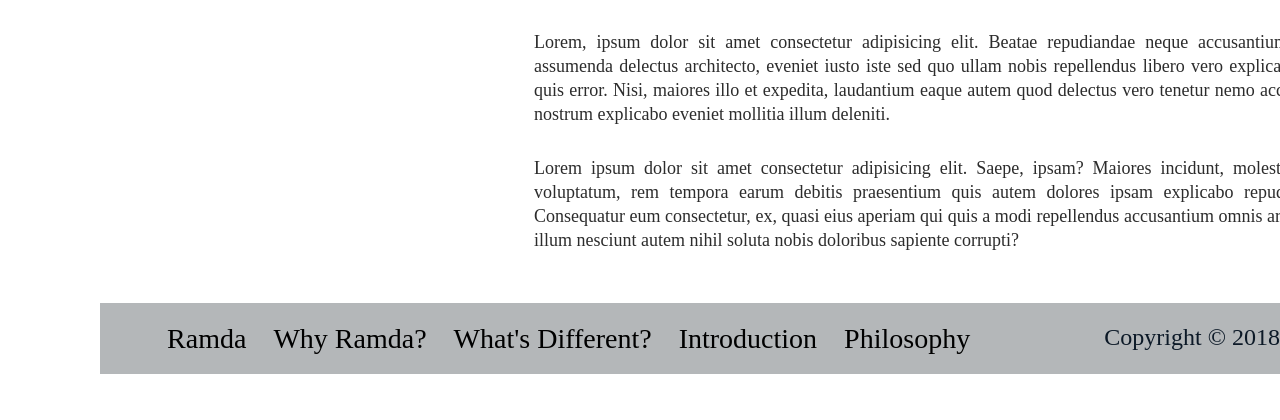
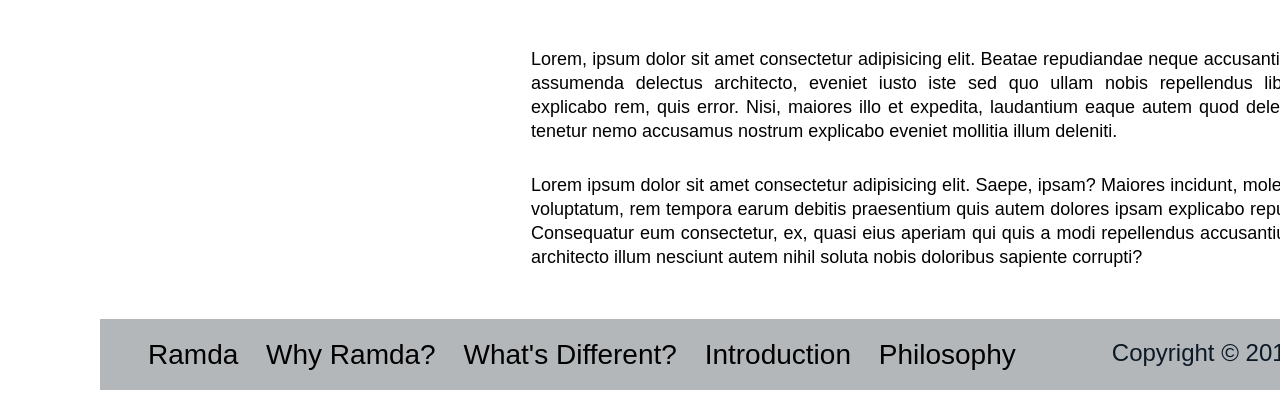
Before and after one commit to arjuncv7/Homework, a plain HTML site: page Homework2/index.html in a window 1280 px wide. Shown: the part 793-1213 px from the top of the page. Drawn offline with Linux system fonts and the light colour scheme.

Commit message:
homework2latestfixupdated

```diff
--- a/Homework2/index.html
+++ b/Homework2/index.html
@@ -28,7 +28,8 @@
         <a href="#" class="header-menu-item">Node.js for all</a>
       </div>
     </nav>
-    <aside class="sidebar-container">
+    <main class="container">
+      <aside>
         <div class="sidebar">
           <a href="#" class="sidebar-item">Ramda</a>
           <a href="#" class="sidebar-item">Why Ramda?</a>
@@ -37,14 +38,13 @@
           <a href="#" class="sidebar-item">Philosophy</a>
         </div>
       </aside>
-    <main class="main-container">
+      <div class="ramda-content">
         <div class="ramda-image">
           <img src="./img/logo.JPG" alt="logo" />
         </div>
         <section>
           <article>
-          <div class="article-item1">
-            <p>
+            <p class="ramda-para-1">
               Lorem, ipsum dolor sit amet consectetur adipisicing elit. Beatae
               repudiandae neque accusantium nemo assumenda delectus architecto,
               eveniet iusto iste sed quo ullam nobis repellendus libero vero
@@ -52,8 +52,6 @@
               laudantium eaque autem quod delectus vero tenetur nemo accusamus
               nostrum explicabo eveniet mollitia illum deleniti.
             </p>
-          </div>
-          <div class="article-item2">
             <p>
               Lorem ipsum dolor sit amet consectetur adipisicing elit. Saepe,
               ipsam? Maiores incidunt, molestiae quo voluptatum, rem tempora
@@ -62,17 +60,17 @@
               qui quis a modi repellendus accusantium omnis architecto illum
               nesciunt autem nihil soluta nobis doloribus sapiente corrupti?
             </p>
-          </div>
           </article>
         </section>
+      </div>
     </main>
-    <footer class="footer-container">
+    <footer class="container">
       <nav class="footer-menu">
-        <a href="#">Ramda</a>
-        <a href="#" class="footer-menu-item">Why Ramda?</a>
-        <a href="#" class="footer-menu-item">What's Different?</a>
-        <a href="#" class="footer-menu-item">Introduction</a>
-        <a href="#" class="footer-menu-item">Philosophy</a>
+        <a href="#" class="footer-link">Ramda</a>
+        <a href="#" class="footer-link footer-menu-item">Why Ramda?</a>
+        <a href="#" class="footer-link footer-menu-item">What's Different?</a>
+        <a href="#" class="footer-link footer-menu-item">Introduction</a>
+        <a href="#" class="footer-link footer-menu-item">Philosophy</a>
       </nav>
       <p class="copyright">Copyright © 2018</p>
     </footer>
--- a/Homework2/styles/styles.css
+++ b/Homework2/styles/styles.css
@@ -1,59 +1,55 @@
-html {
+body {
   width: 1480px;
   margin: 0 auto;
-
+  font-family: sans-serif;
 }
 .container {
   width: 1280px;
-  margin: 0 auto;
+  margin: 61px auto 0 auto;
+}
+main {
+  display: flex;
+  justify-content: space-between;
+}
+nav.container{
+    margin-top: 45px;
 }
 
-
-.logo-ra{
+.logo-ra {
   font-size: 80px;
   color: black;
 }
-.logo-mda{
+.logo-mda {
   color: #4bcaff;
 }
-h1{
-    margin-bottom: 45px;
-}
-.header-menu{
+
+.header-menu {
   background-color: #35444f;
   font-size: 24px;
-    margin-bottom: 51px;
   display: flex;
   justify-content: center;
 }
-.header-menu-item{
+.header-menu-item {
   color: white;
   padding: 20px 30px;
-    display: inline-block;
   border: 1px solid transparent;
   transition: border 0.3s ease;
 }
-.header-menu-item:hover{
+.header-menu-item:hover {
   background-color: #222f3a;
   border-left: 1px solid white;
   border-right: 1px solid white;
+}
+
+aside {
+  width: 344px;
+  display: flex;
+  align-items:start;
 
 }
-
-.sidebar-container{
-    width: 344px;
-    margin: 0;
-    margin-left: 100px;
-}
-
-aside{
-    display: inline-block;
-    vertical-align: top;
-}
 .sidebar {
+    flex: 1;
     border: 1px solid black;
-        display: inline-block;
-        width: 100%;
 }
 .sidebar-item:hover {
   padding-left: 70px;
@@ -68,61 +64,42 @@
   font-size: 27px;
   padding-top: 20px;
   padding-bottom: 20px;
-        text-decoration: none;
   color: rgb(70, 87, 99);
 }
 
 
-main{
-    display: inline-block;
-}
-.main-container{
-    margin-left: 56px;
-    margin-bottom:51px;
-    width: 874px;
-
-}
-.ramda-image{
+.ramda-image {
   display: flex;
   justify-content: center;
-    align-items: center;
   border: 1px solid grey;
-    width: 874px;
-    height:529px;
+  padding: 75px 0;
 }
 
-img{
+img {
   width: 320px;
-    height: 381px;
   transition: transform 0.3s;
 }
-img:hover{
-transform: scale(1.3);
+img:hover {
+  transform: scale(1.45);
 }
 
-
-section{
-    margin-top: 50px;
+section {
+  width: 874px;
   text-align: justify;
   font-size: 18px;
-    padding-left: 30px;
-    padding-right: 40px;
-
+  line-height: 24px;
 }
-a{
+a {
   text-decoration: none;
 }
-
-.article-item1{
-    margin-bottom: 30px;
+article {
+  padding: 50px 25px;
+}
+.ramda-para-1 {
+  padding-bottom: 30px;
 }
 
-section{
-    line-height: 24px;
-    color:#2c2c2c;
-}
-
-footer{
+footer {
   font-size: 28px;
   padding-top: 22px;
   padding-bottom: 21px;
@@ -136,23 +113,27 @@
   text-decoration: none;
 }
 
-.footer-menu-item{
+.footer-menu-item {
   margin-left: 20px;
 }
-.copyright{
+.copyright {
   padding-right: 33px;
   font-size: 24px;
 }
-.footer-menu > a{
+.footer-link {
   color: black;
 }
-.footer-menu > a:hover{
+.footer-link:hover {
+  transition: 0.6s;
   cursor: pointer;
-    color:#3181a6;
+  color: #3181a6;
   border-bottom: 1px solid #3181a6;
 }
 
-.footer-container{
-  width: 1280px;
+footer.container{
     margin: 0 auto 30px auto;
 }
+
+main.container {
+  margin-top: 51px;
+}
```
Lines whose indentation alone changed are shown as unchanged.
